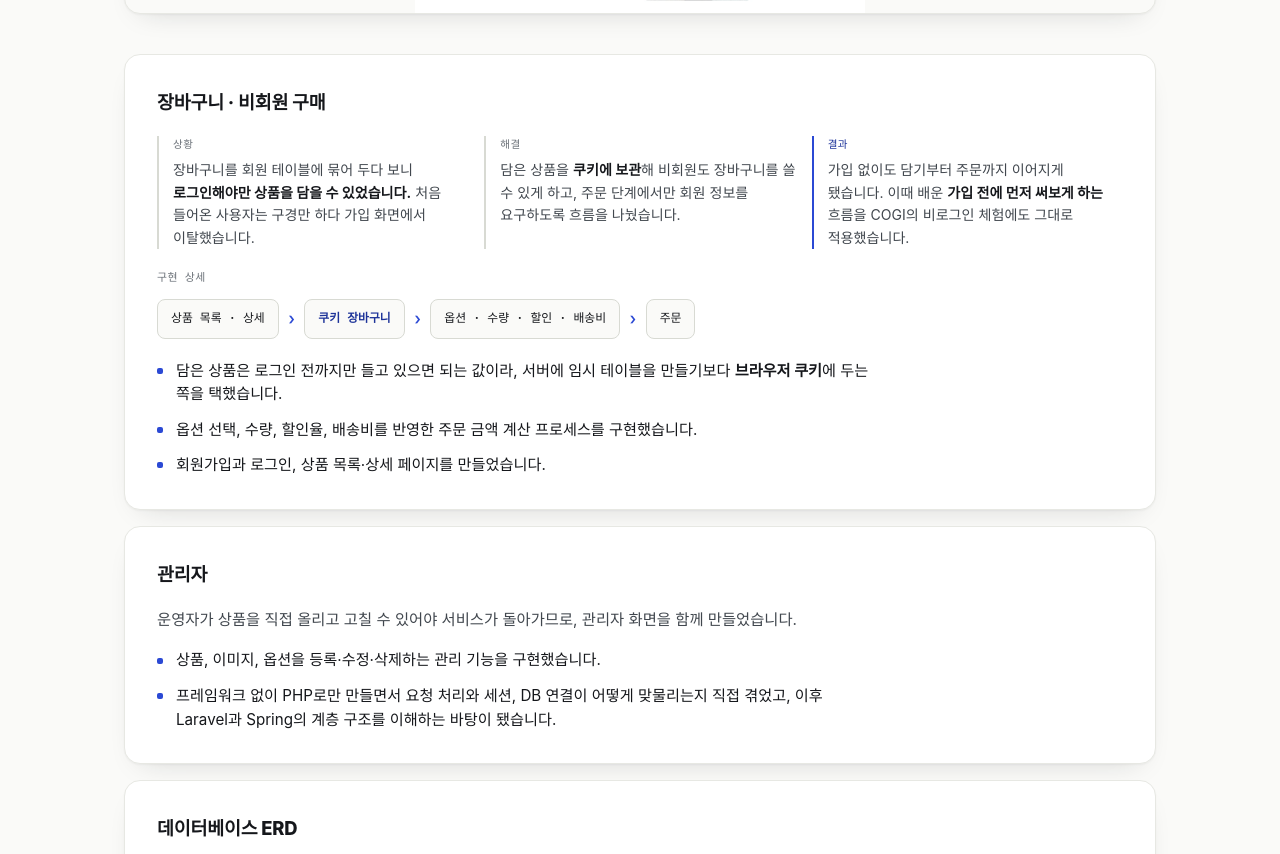
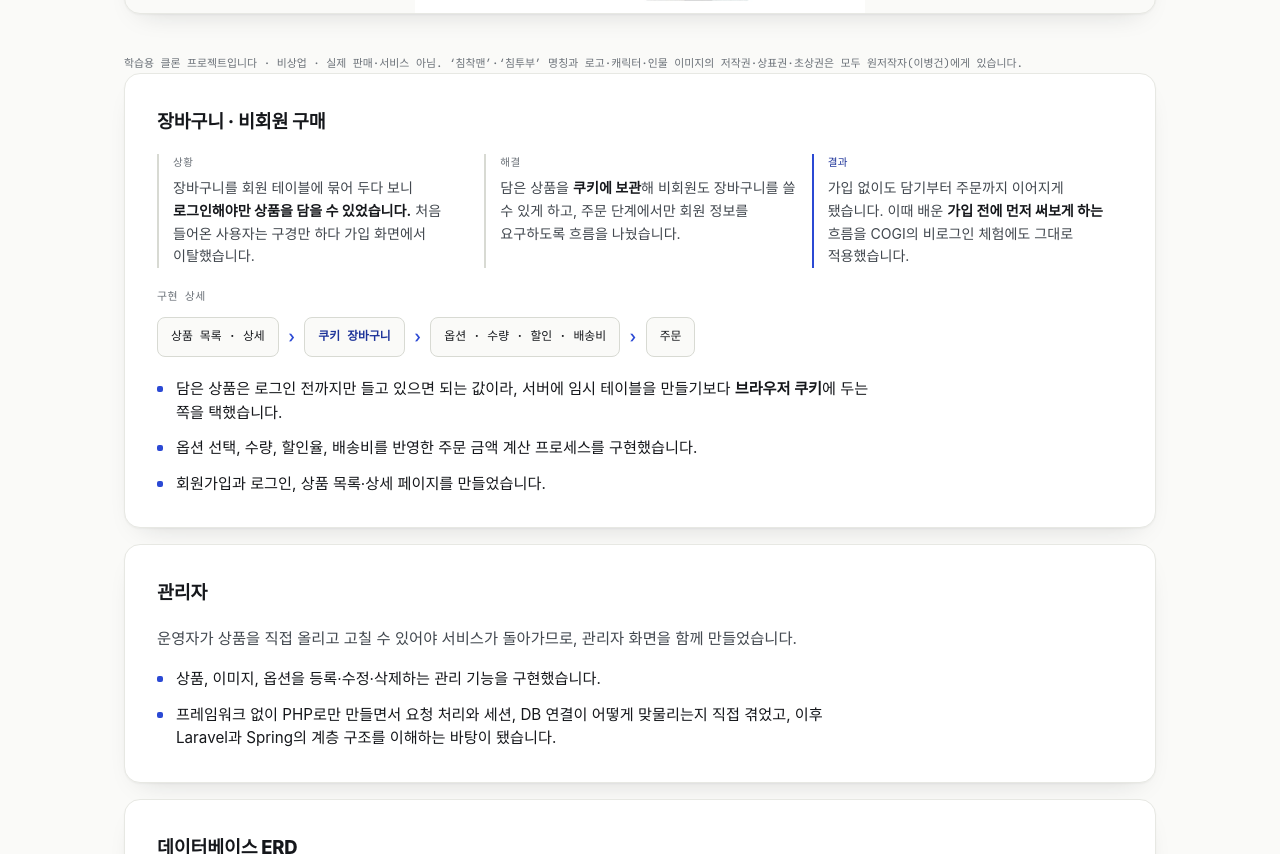
Before and after one commit to Jihwan0210/Jihwan0210.github.io, a plain HTML site: page projects/goods.html in a window 1280 px wide. Shown: the part 1054-1908 px from the top of the page. Drawn offline with Linux system fonts and the light colour scheme; a web font is replaced by a local one.

Commit message:
docs: 침착맨 굿즈샵 학습용 클론 저작권 고지 라벨 추가
Co-Authored-By: Claude Opus 4.8 <noreply@anthropic.com>

```diff
--- a/projects/goods.html
+++ b/projects/goods.html
@@ -35,6 +35,7 @@
   </section>
 
   <div class="dp-shot dp-shot--full rv"><img src="../images/goods.png" alt="침착맨 굿즈샵 대표 화면"></div>
+  <p class="cap rv" style="margin-top:10px;font-family:var(--mono);font-size:.68rem;color:var(--ink3);line-height:1.7">학습용 클론 프로젝트입니다 · 비상업 · 실제 판매·서비스 아님. ‘침착맨’·‘침투부’ 명칭과 로고·캐릭터·인물 이미지의 저작권·상표권·초상권은 모두 원저작자(이병건)에게 있습니다.</p>
 
   <div class="dp-secs">
     <section class="dp-sec rv">
```
